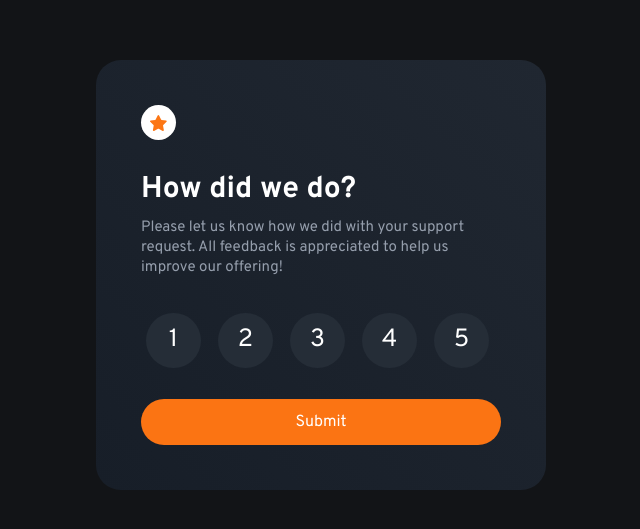
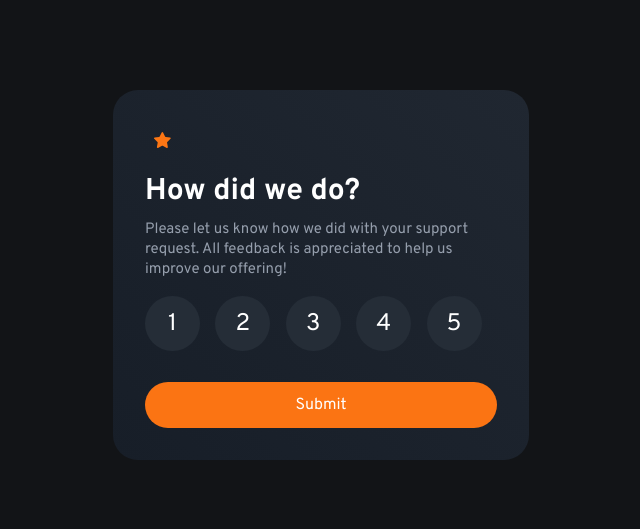
Before and after one commit to venkat2305/Interactive-Rating-Component, a plain HTML site: page index.html in a window 1280 px wide. Shown: the part 125-654 px from the top of the page, without its empty margins (319-959 px from the left). Drawn offline with Linux system fonts and the light colour scheme.

Commit message:
update css

```diff
--- a/index.css
+++ b/index.css
@@ -11,7 +11,7 @@
 
 body {
   min-height: 100vh; /* if this was max height, the card won't be at the center, also removed max-width*/
-  font-size: 15px;
+  font-size: 0.9375rem;
   display: flex;
   align-items: center;
   justify-content: center;
@@ -29,9 +29,8 @@ body {
 
 .container {
   background-color: #1c232d;
-  max-width: 450px;
-  height: 430px;
-  padding: 45px;
+  max-width: 26rem;
+  padding: 2rem;
   border-radius: 25px;
   display: flex;
   justify-content: space-between;
@@ -44,10 +43,10 @@ body {
   width: 35px;
   height: 35px;
   border-radius: 50%;
-  background-color: white;
   display: flex;
   align-items: center;
   justify-content: center;
+  aspect-ratio: 1;
 }
 
 h1 {
@@ -135,10 +134,11 @@ input[type="radio"] {
 .form-circles {
   display: flex;
   justify-content: space-between;
+  gap: 0.5rem;
 }
 
 .form-button {
-  font-size: 25px;
+
   display: flex;
   text-align: center;
   align-items: center;
@@ -146,10 +146,10 @@ input[type="radio"] {
   background-color: var(--Dark-Blue);
   border-radius: 50%;
   cursor: pointer;
-  margin: 5px;
+  font-size: clamp(1rem, 5vw + 1px, 1.5rem);
   color: white;
-  max-width: 55px;
-  width: 100%;
+  width: 55px;
+  /* width: 100%; */
   margin-bottom: 1rem;
   line-height: 1;
   aspect-ratio: 1;
```
Also changed, not shown: 1 other file.
